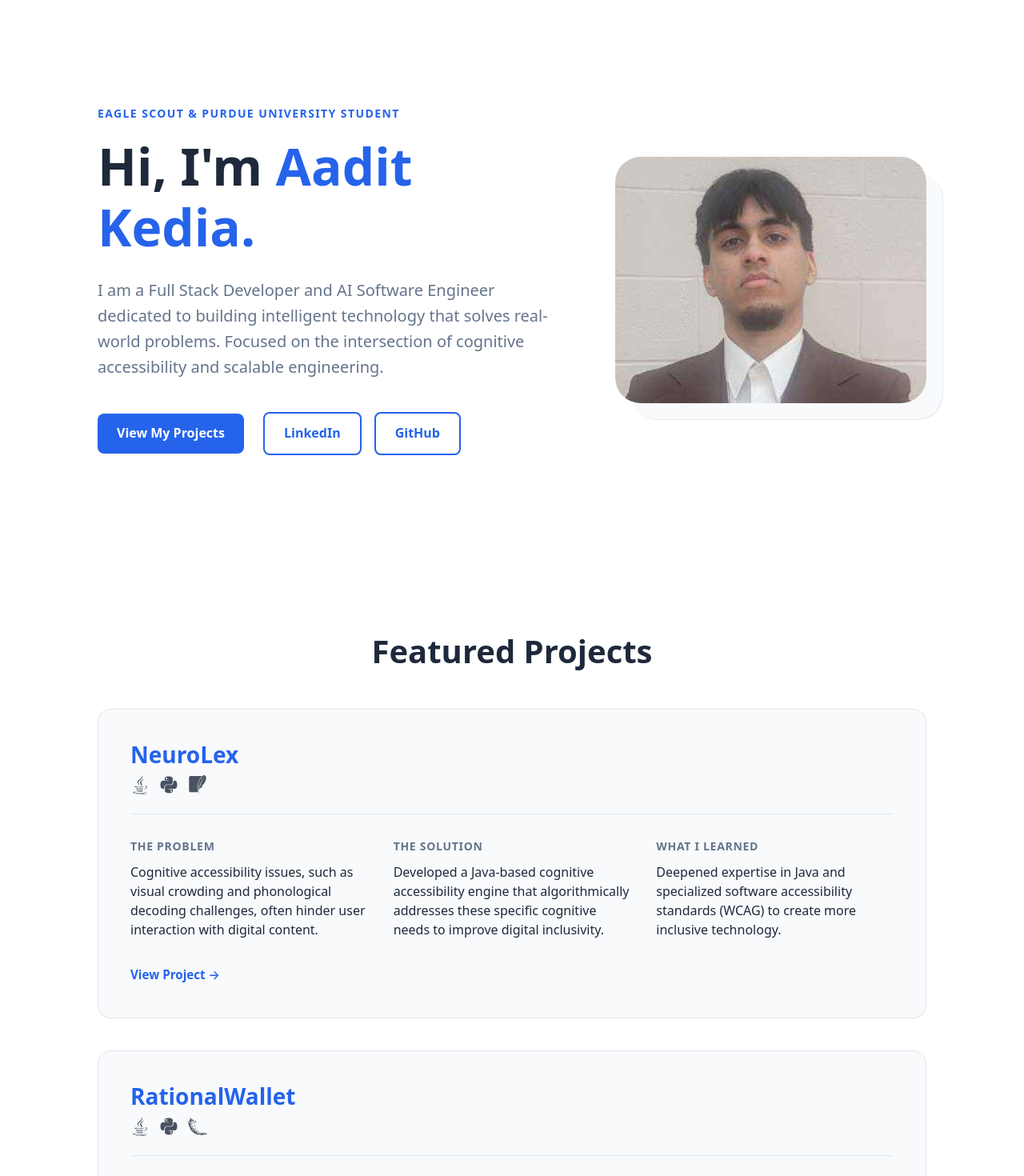
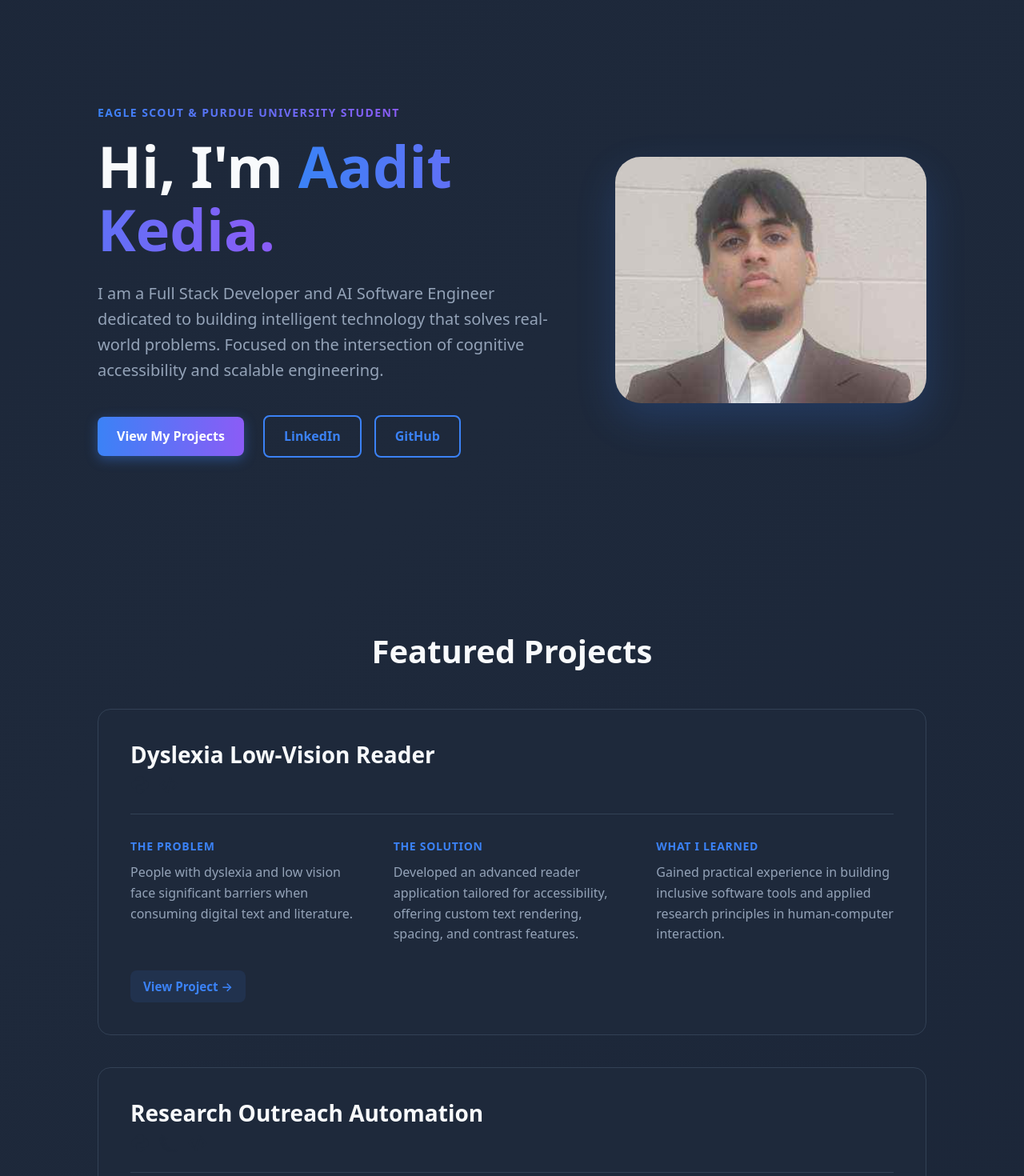
Before and after one commit to aaditkedia/Personalsite, a React (Vite) app: page / in a window 1280 px wide. Shown: the part 80-1550 px from the top of the page at 80% size. Built offline with nearby package versions, Linux system fonts and the light colour scheme.

Commit message:
feat: Add Purdue projects and overhaul UI with modern dark theme

```diff
--- a/src/components/Experience.jsx
+++ b/src/components/Experience.jsx
@@ -2,6 +2,12 @@ import React from 'react';
 import './Experience.css';
 
 const experienceData = [
+  {
+    title: "AI Software Engineer & Full Stack Student",
+    organization: "Purdue University",
+    period: "2024 - Present",
+    description: "Specializing in software development, algorithmic design, and cognitive accessibility research. Key Coursework: Object-Oriented Programming (CS 176), Cognitive Psychology (PSY 200)."
+  },
   {
     title: "Co-Founder & Chairman",
     organization: "Community United Eco-Cleanup Foundation (CUECF)",
@@ -13,12 +19,6 @@ const experienceData = [
     organization: "Boy Scouts of America",
     period: "Achieved 2023",
     description: "Successfully managed and completed an extensive service project, demonstrating leadership, discipline, and commitment to community service."
-  },
-  {
-    title: "AI Software Engineer & Full Stack Student",
-    organization: "Purdue University",
-    period: "2024 - Present",
-    description: "Specializing in software development, algorithmic design, and cognitive accessibility research with a focus on AI-driven solutions."
   }
 ];
 
--- a/src/components/Hero.css
+++ b/src/components/Hero.css
@@ -2,7 +2,7 @@
   min-height: 90vh;
   display: flex;
   align-items: center;
-  background-color: var(--bg);
+  background-color: transparent;
 }
 
 .hero-container {
@@ -16,32 +16,39 @@
 .hero-content {
   flex: 1.2;
   text-align: left;
+  animation: fadeIn 1s ease-out forwards;
 }
 
 .hero-image {
   flex: 0.8;
   display: flex;
   justify-content: flex-end;
+  animation: fadeIn 1.2s ease-out forwards;
 }
 
 .hero-tagline {
-  color: var(--primary);
-  font-weight: 600;
+  background: linear-gradient(90deg, var(--primary), var(--secondary));
+  -webkit-background-clip: text;
+  -webkit-text-fill-color: transparent;
+  font-weight: 700;
   text-transform: uppercase;
   letter-spacing: 0.1em;
   font-size: 0.875rem;
   margin-bottom: 1rem;
-  display: block;
+  display: inline-block;
 }
 
 .hero h1 {
   margin-bottom: 1.5rem;
   color: var(--text);
-  font-size: 4rem;
+  font-size: 4.5rem;
+  line-height: 1.1;
 }
 
 .highlight {
-  color: var(--primary);
+  background: linear-gradient(90deg, var(--primary), var(--secondary));
+  -webkit-background-clip: text;
+  -webkit-text-fill-color: transparent;
 }
 
 .hero-description {
@@ -66,13 +73,19 @@
   width: 100%;
   max-width: 450px;
   border-radius: 2rem;
-  box-shadow: 20px 20px 0px var(--surface), 21px 21px 0px var(--border);
+  box-shadow: 0 20px 50px rgba(59, 130, 246, 0.2);
   object-fit: cover;
+  transition: transform 0.3s ease, box-shadow 0.3s ease;
+}
+
+.hero-image img:hover {
+  transform: translateY(-10px);
+  box-shadow: 0 30px 60px rgba(139, 92, 246, 0.3);
 }
 
 @media (max-width: 900px) {
   .hero-container {
-    grid-template-columns: 1fr;
+    flex-direction: column;
     text-align: center;
     gap: 3rem;
   }
@@ -84,6 +97,7 @@
 
   .hero-image {
     order: 1;
+    justify-content: center;
   }
 
   .hero-description {
--- a/src/components/ProjectCard.css
+++ b/src/components/ProjectCard.css
@@ -4,12 +4,28 @@
   border-radius: 1rem;
   padding: 2.5rem;
   margin-bottom: 2.5rem;
-  transition: transform 0.2s ease, box-shadow 0.2s ease;
+  transition: transform 0.3s ease, box-shadow 0.3s ease, border-color 0.3s ease;
+  position: relative;
+  overflow: hidden;
+}
+
+.project-card::before {
+  content: "";
+  position: absolute;
+  top: 0; left: 0; width: 100%; height: 4px;
+  background: linear-gradient(90deg, var(--primary), var(--secondary));
+  opacity: 0;
+  transition: opacity 0.3s ease;
 }
 
 .project-card:hover {
-  transform: translateY(-4px);
-  box-shadow: 0 10px 25px -5px rgba(0, 0, 0, 0.05);
+  transform: translateY(-8px);
+  box-shadow: 0 20px 40px rgba(0, 0, 0, 0.4);
+  border-color: var(--primary);
+}
+
+.project-card:hover::before {
+  opacity: 1;
 }
 
 .project-header {
@@ -23,7 +39,7 @@
 
 .project-header h3 {
   margin-bottom: 0.5rem;
-  color: var(--primary);
+  color: var(--text);
   font-size: 1.75rem;
 }
 
@@ -38,6 +54,7 @@
   align-items: center;
   justify-content: center;
   opacity: 0.8;
+  color: var(--primary);
 }
 
 .project-content {
@@ -51,25 +68,33 @@
   font-size: 0.875rem;
   text-transform: uppercase;
   letter-spacing: 0.05em;
-  color: var(--text-muted);
+  color: var(--primary);
   margin-bottom: 0.75rem;
 }
 
 .project-section p {
   font-size: 1rem;
-  color: var(--text);
-  line-height: 1.5;
+  color: var(--text-muted);
+  line-height: 1.6;
 }
 
 .project-link {
-  display: inline-block;
+  display: inline-flex;
+  align-items: center;
+  gap: 0.5rem;
   color: var(--primary);
   font-weight: 600;
   font-size: 0.95rem;
+  padding: 0.5rem 1rem;
+  border-radius: 0.5rem;
+  background-color: rgba(59, 130, 246, 0.1);
+  transition: all 0.3s ease;
 }
 
 .project-link:hover {
-  text-decoration: underline;
+  background-color: var(--primary);
+  color: white;
+  text-decoration: none;
 }
 
 @media (max-width: 640px) {
--- a/src/components/Projects.jsx
+++ b/src/components/Projects.jsx
@@ -2,6 +2,22 @@ import React from 'react';
 import ProjectCard from './ProjectCard';
 
 const projectsData = [
+  {
+    title: "Dyslexia Low-Vision Reader",
+    tags: ["Python", "Accessibility"],
+    problem: "People with dyslexia and low vision face significant barriers when consuming digital text and literature.",
+    solution: "Developed an advanced reader application tailored for accessibility, offering custom text rendering, spacing, and contrast features.",
+    learned: "Gained practical experience in building inclusive software tools and applied research principles in human-computer interaction.",
+    link: "https://github.com/aaditkedia"
+  },
+  {
+    title: "Research Outreach Automation",
+    tags: ["Python", "Flask", "Automation"],
+    problem: "Academic researchers waste valuable time manually coordinating and communicating outreach initiatives.",
+    solution: "Engineered a web application to automate and streamline email communications and data entry for research outreach.",
+    learned: "Strengthened my understanding of backend web frameworks, scripting, and building end-to-end automation pipelines.",
+    link: "https://github.com/aaditkedia"
+  },
   {
     title: "NeuroLex",
     tags: ["Java", "Python", "SQLite"],
--- a/src/components/Skills.css
+++ b/src/components/Skills.css
@@ -10,7 +10,7 @@
 }
 
 .skill-widget {
-  background-color: white;
+  background-color: var(--surface);
   border: 1px solid var(--border);
   padding: 1.5rem;
   border-radius: 1.5rem;
@@ -19,14 +19,14 @@
   align-items: center;
   gap: 1rem;
   width: 140px;
-  transition: all 0.2s ease;
-  box-shadow: 0 4px 6px -1px rgba(0, 0, 0, 0.05);
+  transition: all 0.3s ease;
+  box-shadow: 0 4px 15px rgba(0, 0, 0, 0.2);
 }
 
 .skill-widget:hover {
-  transform: translateY(-5px);
+  transform: translateY(-8px);
   border-color: var(--primary);
-  box-shadow: 0 10px 15px -3px rgba(37, 99, 235, 0.1);
+  box-shadow: 0 10px 25px rgba(59, 130, 246, 0.2);
 }
 
 .skill-icon {
@@ -38,7 +38,7 @@
 .skill-name {
   font-weight: 600;
   font-size: 0.95rem;
-  color: var(--primary);
+  color: var(--text);
 }
 
 @media (max-width: 640px) {
--- a/src/index.css
+++ b/src/index.css
@@ -1,12 +1,12 @@
 :root {
-  --primary: #2563eb;
-  --primary-hover: #1d4ed8;
-  --secondary: #3b82f6;
-  --bg: #ffffff;
-  --surface: #f8fafc;
-  --text: #1e293b;
-  --text-muted: #64748b;
-  --border: #e2e8f0;
+  --primary: #3b82f6;
+  --primary-hover: #60a5fa;
+  --secondary: #8b5cf6;
+  --bg: #0f172a;
+  --surface: #1e293b;
+  --text: #f8fafc;
+  --text-muted: #94a3b8;
+  --border: #334155;
   --max-width: 1100px;
 }
 
@@ -20,9 +20,23 @@ html {
   scroll-behavior: smooth;
 }
 
+@keyframes fadeIn {
+  from { opacity: 0; transform: translateY(20px); }
+  to { opacity: 1; transform: translateY(0); }
+}
+
+@keyframes gradientBG {
+  0% { background-position: 0% 50%; }
+  50% { background-position: 100% 50%; }
+  100% { background-position: 0% 50%; }
+}
+
 body {
   font-family: system-ui, -apple-system, BlinkMacSystemFont, 'Segoe UI', Roboto, Oxygen, Ubuntu, Cantarell, 'Open Sans', 'Helvetica Neue', sans-serif;
   background-color: var(--bg);
+  background: linear-gradient(-45deg, #0f172a, #1e293b, #0f172a);
+  background-size: 400% 400%;
+  animation: gradientBG 15s ease infinite;
   color: var(--text);
   line-height: 1.6;
   -webkit-font-smoothing: antialiased;
@@ -46,6 +60,7 @@ ul {
 
 section {
   padding: 5rem 0;
+  animation: fadeIn 1s ease-out forwards;
 }
 
 h1, h2, h3, h4 {
@@ -64,26 +79,31 @@ h3 { font-size: 1.5rem; }
   border-radius: 0.5rem;
   font-weight: 600;
   cursor: pointer;
-  transition: all 0.2s ease;
+  transition: all 0.3s ease;
 }
 
 .btn-primary {
-  background-color: var(--primary);
+  background: linear-gradient(90deg, var(--primary), var(--secondary));
   color: white;
+  border: none;
+  box-shadow: 0 4px 15px rgba(59, 130, 246, 0.4);
 }
 
 .btn-primary:hover {
-  background-color: var(--primary-hover);
+  transform: translateY(-2px);
+  box-shadow: 0 6px 20px rgba(59, 130, 246, 0.6);
 }
 
 .btn-outline {
   border: 2px solid var(--primary);
   color: var(--primary);
+  background: transparent;
 }
 
 .btn-outline:hover {
   background-color: var(--primary);
   color: white;
+  box-shadow: 0 4px 15px rgba(59, 130, 246, 0.4);
 }
 
 @media (max-width: 768px) {
```
